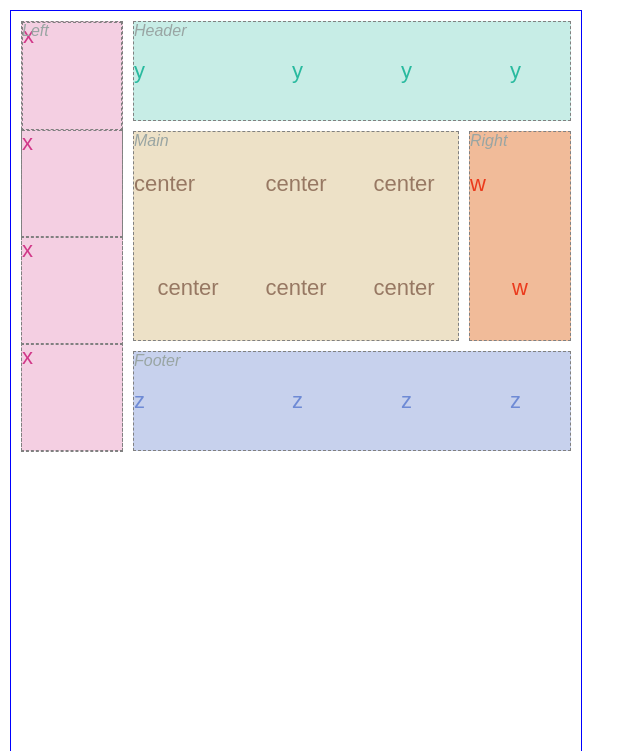
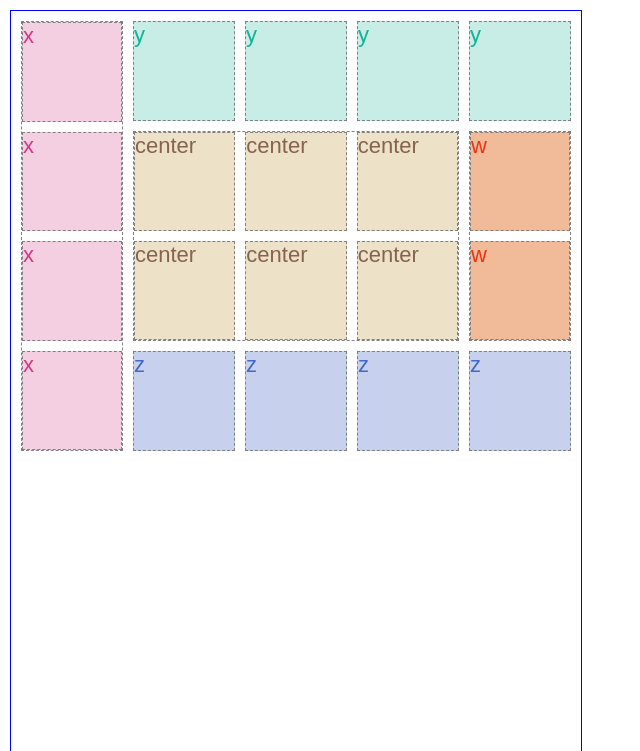
Before and after one commit to jcavelez/grid-area-freecodecamp, a plain HTML site: page index.html in a window 1280 px wide. Shown: the top 751 px of the page, without its empty margins (0-640 px from the left). Drawn offline with Linux system fonts and the light colour scheme.

Commit message:
areas cells try 1

```diff
--- a/index.html
+++ b/index.html
@@ -28,110 +28,78 @@
             align-content: stretch;
 
         }
+
         .left {
             grid-area: x;
-            background-color: #F4CFE2;
+
             border: 1px dashed gray;
 
             display: grid;
             grid-template-rows: repeat(4, 1fr);
-
+            gap: 10px;
         }
-        .area-init {
-            position: relative;
-            display: flex;
-        }
-        .area-init-title {
-            position: absolute;
-            top: 0;
-            left: 0;
-        }
-        .area-init-p {
-            align-items: center;
-            justify-content: center;
-        }
-
-        .left p{
-            font-size: 22px;
-            font-style: normal;
+        .x {
             color: #D13788;
-            margin: 0;
-            width: 100%;
-            height: 100%;
-            align-self: stretch;
-            justify-self: center;
-            border: 1px dashed gray;
+            background-color: #F4CFE2;
         }
 
         .header {
             grid-area: y;
-            background-color: #C7EDE6;
-            border: 1px dashed gray;
 
             display: grid;
             grid-template-columns: repeat(4, 1fr);
+            gap: 10px;
         }
-        .header p{
-            font-size: 22px;
-            font-style: normal;
-            color: #29BA9F;
-            margin: 0;
-            align-self: center;
-            justify-self: center;
+
+        .y {
+            color: #12B395;
+            background-color: #C7EDE6;
         }
 
         .footer {
             grid-area: z;
-            background-color: #C7D1ED;
-            border: 1px dashed gray;
 
             display: grid;
             grid-template-columns: repeat(4, 1fr);
+            gap: 10px;
         }
-        .footer p{
-            font-size: 22px;
-            font-style: normal;
-            color: #6E8AD5;
-            margin: 0;
-            align-self: center;
-            justify-self: center;
+        .z {
+            color: #4368CA;
+            background-color: #C7D1ED;
         }
 
         .right {
             grid-area: w;
-            background-color: #F1BB99;
             border: 1px dashed gray;
 
             display: grid;
             grid-template-rows: repeat(2, 1fr);
-
+            gap: 10px;
         }
-        .right p{
-            font-size: 22px;
-            font-style: normal;
-            color: #EB3A1C;
-            margin: 0;
-            align-self: center;
-            justify-self: center;
+        .w {
+            color: #EA3515;
+            background-color: #F1BB99;
         }
 
         .main {
             grid-area: main;
-            background-color: #EDE1C7;
+
             border: 1px dashed gray;
 
             display: grid;
             grid-template-columns: repeat(3, 1fr);
             grid-template-rows: repeat(2, 1fr);
+            gap: 10px;
         }
-
-        .main p{
+        .center {
+            color: #86634F;
+            background-color: #EDE1C7;
+        }
+        .cell {
             font-size: 22px;
             font-style: normal;
-            color: #977863;
-            margin: 0;
-            align-self: center;
-            justify-self: center;
+
+            border: 1px dashed gray;
         }
 
 
@@ -141,49 +109,38 @@
 <body>
     <div class = "grid">
         <div class = "left">
-            <div class="area-init">
-                <span class="area-init-title">Left</span>
-                <p class="area-init-p">x</p>
-            </div>
-            <p>x</p>
-            <p>x</p>
-            <p>x</p>
+            <div class="cell x">x</div>
+            <div class="cell x">x</div>
+            <div class="cell x">x</div>
+            <div class="cell x">x</div>
         </div>
+
         <div class = "header">
-            <div class="area-init">
-                <span class="area-init-title">Header</span>
-                <p class="area-init-p">y</p>
-            </div>
-            <p>y</p>
-            <p>y</p>
-            <p>y</p>
+            <div class="cell y">y</div>
+            <div class="cell y">y</div>
+            <div class="cell y">y</div>
+            <div class="cell y">y</div>
         </div>
+
         <div class = "footer">
-            <div class="area-init">
-                <span class="area-init-title">Footer</span>
-                <p class="area-init-p">z</p>
-            </div>
-            <p>z</p>
-            <p>z</p>
-            <p>z</p>
+            <div class="cell z">z</div>
+            <div class="cell z">z</div>
+            <div class="cell z">z</div>
+            <div class="cell z">z</div>
         </div>
+
         <div class = "right">
-            <div class="area-init">
-                <span class="area-init-title">Right</span>
-                <p class="area-init-p">w</p>
-            </div>
-            <p>w</p>
+            <div class="cell w">w</div>
+            <div class="cell w">w</div>
         </div>
+
         <div class = "main">
-            <div class="area-init">
-                <span class="area-init-title">Main</span>
-                <p class="area-init-p">center</p>
-            </div>
-            <p>center</p>
-            <p>center</p>
-            <p>center</p>
-            <p>center</p>
-            <p>center</p>
+            <div class="cell center">center</div>
+            <div class="cell center">center</div>
+            <div class="cell center">center</div>
+            <div class="cell center">center</div>
+            <div class="cell center">center</div>
+            <div class="cell center">center</div>
         </div>
     </div>
 </body>
```
